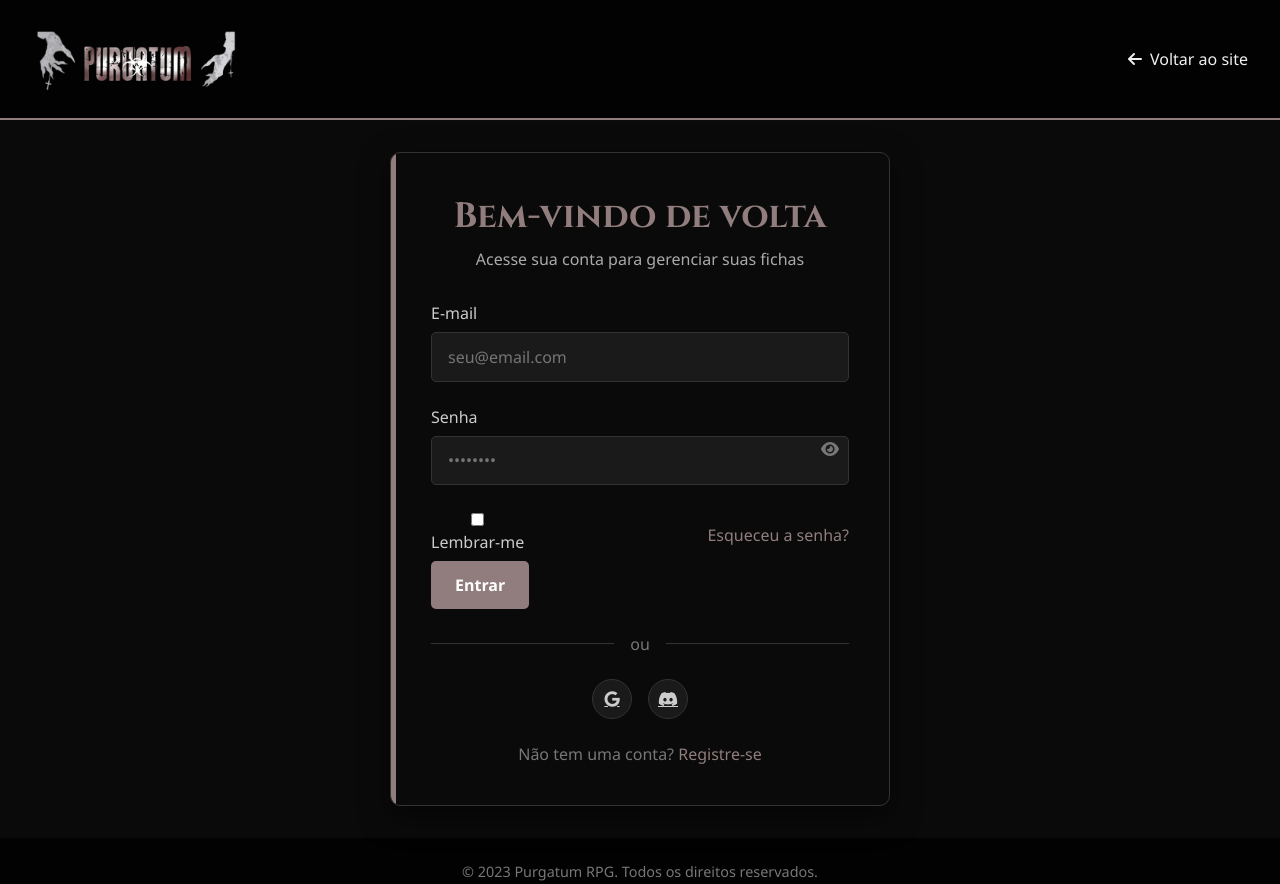
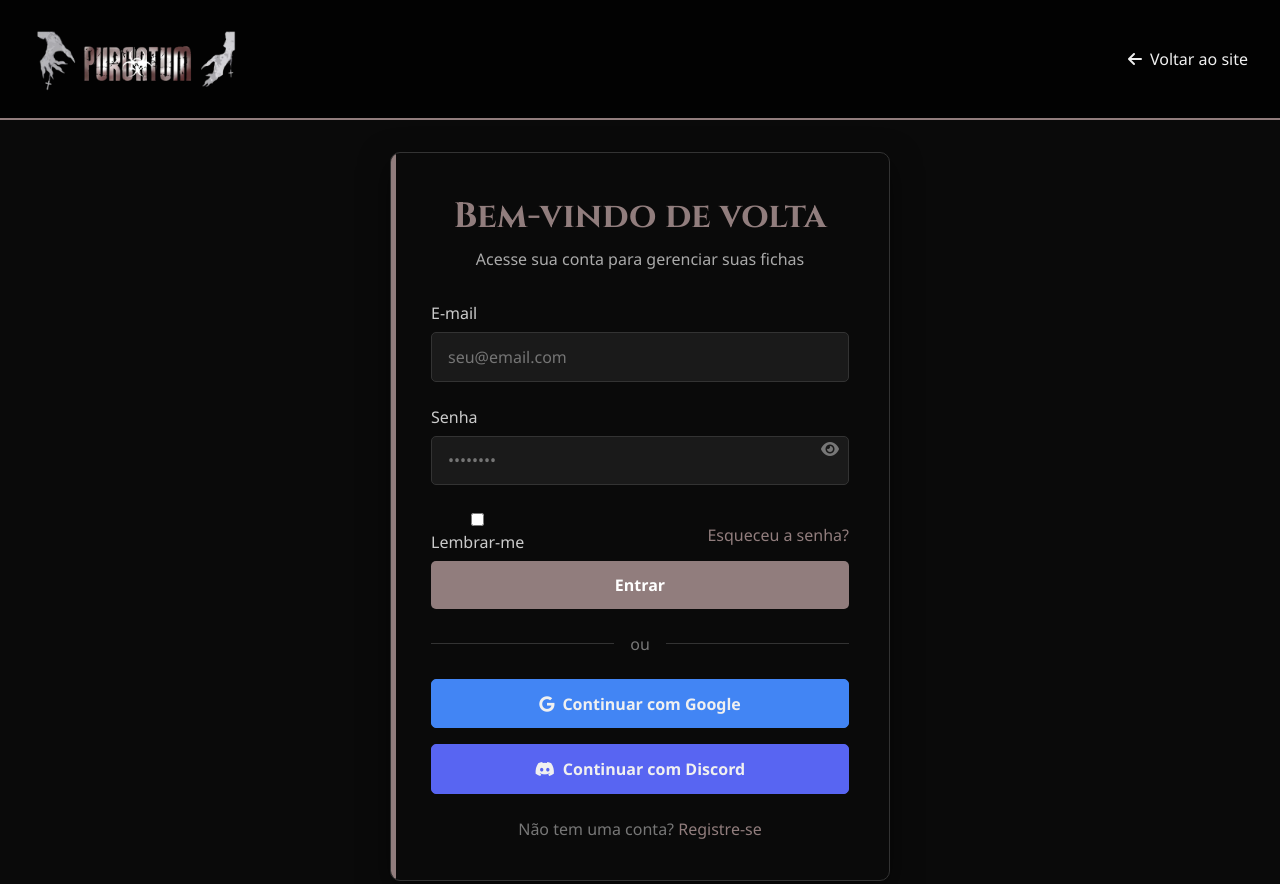
Before and after one commit to meozofcw/Purgatum, a plain HTML site: page login.html in a window 1280 px wide. Shown: the top 884 px of the page. Drawn offline with Linux system fonts and the light colour scheme.

Commit message:
Update login.html

```diff
--- a/login.html
+++ b/login.html
@@ -167,6 +167,7 @@
             cursor: pointer;
             transition: all 0.3s;
             font-size: 1rem;
+            width: 100%;
         }
 
         .auth-btn:hover {
@@ -207,27 +208,39 @@
 
         .social-login {
             display: flex;
-            justify-content: center;
+            flex-direction: column;
             gap: 1rem;
             margin-top: 1.5rem;
         }
 
         .social-btn {
-            width: 40px;
-            height: 40px;
-            border-radius: 50%;
+            display: flex;
+            align-items: center;
+            justify-content: center;
+            gap: 0.5rem;
+            padding: 0.8rem;
+            border-radius: 5px;
+            font-weight: bold;
+            cursor: pointer;
+            transition: all 0.3s;
+            border: 1px solid #333;
             background-color: var(--input-bg);
-            border: 1px solid #333;
-            display: flex;
-            justify-content: center;
-            align-items: center;
-            color: #ccc;
-            transition: all 0.3s;
+            color: var(--light-text);
+            text-decoration: none;
         }
 
         .social-btn:hover {
             background-color: #222;
-            color: var(--primary-color);
+        }
+
+        .social-btn.google {
+            background-color: #4285F4;
+            border-color: #4285F4;
+        }
+
+        .social-btn.discord {
+            background-color: #5865F2;
+            border-color: #5865F2;
         }
 
         /* Rodapé */
@@ -253,10 +266,6 @@
                 flex-direction: column;
                 gap: 1rem;
             }
-
-            .auth-btn {
-                width: 100%;
-            }
         }
     </style>
 </head>
@@ -279,7 +288,7 @@
                 <p>Acesse sua conta para gerenciar suas fichas</p>
             </div>
 
-            <form class="auth-form">
+            <form class="auth-form" id="loginForm">
                 <div class="form-group">
                     <label for="email">E-mail</label>
                     <input type="email" id="email" placeholder="seu@email.com" required>
@@ -305,13 +314,12 @@
                 <div class="divider">ou</div>
 
                 <div class="social-login">
-                    <a href="#" class="social-btn" title="Entrar com Google">
-                        <i class="fab fa-google"></i>
+                    <a href="#" id="googleLogin" class="social-btn google">
+                        <i class="fab fa-google"></i> Continuar com Google
                     </a>
-                    <a href="#" class="social-btn" title="Entrar com Discord">
-                        <i class="fab fa-discord"></i>
+                    <a href="#" id="discordLogin" class="social-btn discord">
+                        <i class="fab fa-discord"></i> Continuar com Discord
                     </a>
-
                 </div>
             </form>
 
@@ -327,6 +335,12 @@
     </footer>
 
     <script>
+        // Configurações - Substitua com seus próprios valores
+        const GOOGLE_CLIENT_ID = 'SEU_GOOGLE_CLIENT_ID.apps.googleusercontent.com';
+        const GOOGLE_REDIRECT_URI = encodeURIComponent('https://seusite.netlify.app/auth/google/callback');
+        const DISCORD_CLIENT_ID = 'SEU_DISCORD_CLIENT_ID';
+        const DISCORD_REDIRECT_URI = encodeURIComponent('https://seusite.netlify.app/auth/discord/callback');
+
         // Mostrar/ocultar senha
         const togglePassword = document.querySelector('#togglePassword');
         const password = document.querySelector('#password');
@@ -337,13 +351,49 @@
             this.classList.toggle('fa-eye-slash');
         });
 
+        // Login com Google
+        document.getElementById('googleLogin').addEventListener('click', function(e) {
+            e.preventDefault();
+            const authUrl = `https://accounts.google.com/o/oauth2/v2/auth?
+                client_id=${GOOGLE_CLIENT_ID}&
+                redirect_uri=${GOOGLE_REDIRECT_URI}&
+                response_type=code&
+                scope=email profile&
+                access_type=offline`;
+
+            window.location.href = authUrl;
+        });
+
+        // Login com Discord
+        document.getElementById('discordLogin').addEventListener('click', function(e) {
+            e.preventDefault();
+            const authUrl = `https://discord.com/api/oauth2/authorize?
+                client_id=${DISCORD_CLIENT_ID}&
+                redirect_uri=${DISCORD_REDIRECT_URI}&
+                response_type=code&
+                scope=identify email`;
+
+            window.location.href = authUrl;
+        });
+
         // Validação do formulário
-        const form = document.querySelector('.auth-form');
+        const form = document.querySelector('#loginForm');
         form.addEventListener('submit', function(e) {
             e.preventDefault();
-            // Adicione aqui a lógica de autenticação
-            console.log('Formulário enviado');
+            const email = document.getElementById('email').value;
+            const password = document.getElementById('password').value;
+
+            // Aqui você adicionaria a lógica de autenticação normal
+            console.log('Tentativa de login com:', email, password);
+            // Simulação de login bem-sucedido
+            localStorage.setItem('authToken', 'simulated-token');
+            window.location.href = 'perfil.html';
         });
+
+        // Verifica se há token (usuário já logado)
+        if (localStorage.getItem('authToken')) {
+            window.location.href = 'perfil.html';
+        }
     </script>
 </body>
 </html>
```
